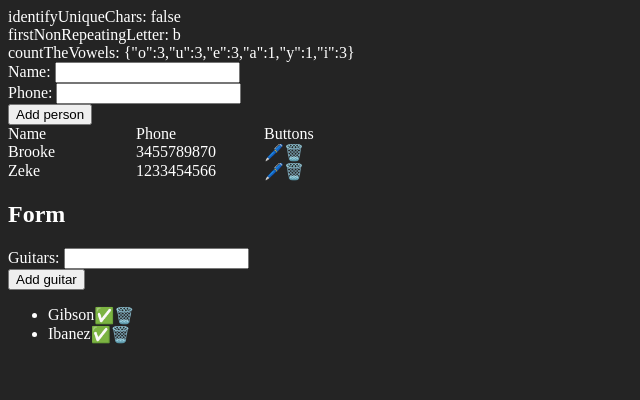
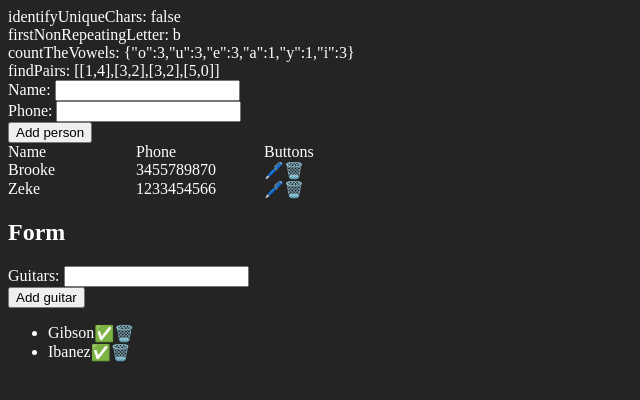
Before and after one commit to StuvaScript/react-practice-10.8.25, a React (Vite) app: page / in a window 1280 px wide. Shown: the top 400 px of the page, without its empty margins (0-640 px from the left). Built offline with nearby package versions, Linux system fonts and the light colour scheme.

Commit message:
Finish type checking Challenges file

```diff
--- a/src/components/Challenges.tsx
+++ b/src/components/Challenges.tsx
@@ -39,7 +39,7 @@ export default function Challenges(): JSX.Element {
 
   const string5 = "You really outdid yourself this time!";
 
-  const countTheVowels = (string: string) => {
+  const countTheVowels = (string: string): string => {
     // ``** This removes any "y" letters from the beginning of a word
     const noFirstYLetter: string = string
       .toLowerCase()
@@ -49,7 +49,7 @@ export default function Challenges(): JSX.Element {
 
     const vowelArray: string[] = ["a", "e", "i", "o", "u", "y"];
 
-    const vowels = noFirstYLetter
+    const vowels: Record<string, number> = noFirstYLetter
       .split("")
       .reduce((acc: Record<string, number>, current: string) => {
         if (!vowelArray.includes(current)) return acc;
@@ -64,16 +64,21 @@ export default function Challenges(): JSX.Element {
     return JSON.stringify(vowels);
   };
 
-  const numbersArray = [1, 3, 2, 2, 4, 5, 7, 0];
+  const numbersArray: number[] = [1, 3, 2, 2, 4, 5, 7, 0];
   const target = 5;
 
-  const findPairs = (array, target) => {
-    const correctTotals = [];
+  const findPairs = (array: number[], target: number): string => {
+    const correctTotals: number[][] = [];
 
     for (let i = 0; i < array.length; i++) {
       for (let j = i + 1; j < array.length; j++) {
-        if (array[i] + array[j] === target) {
-          correctTotals.push([array[i], array[j]]);
+        const a: number | undefined = array[i];
+        const b: number | undefined = array[j];
+
+        if (a === undefined || b === undefined) continue;
+
+        if (a + b === target) {
+          correctTotals.push([a, b]);
         }
       }
     }
@@ -91,7 +96,7 @@ export default function Challenges(): JSX.Element {
         {firstNonRepeatingLetter(string3) || "No unique characters"}
       </div>
       <div>countTheVowels: {countTheVowels(string5)}</div>
+      <div>findPairs: {findPairs(numbersArray, target)}</div>
     </>
-    // ${findPairs(numbersArray, target)}`,
   );
 }
```
